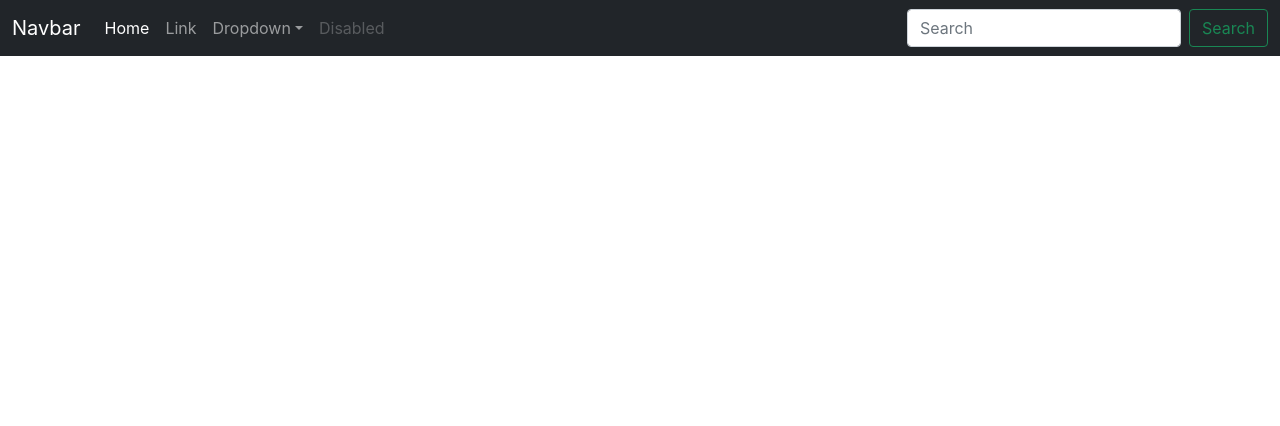
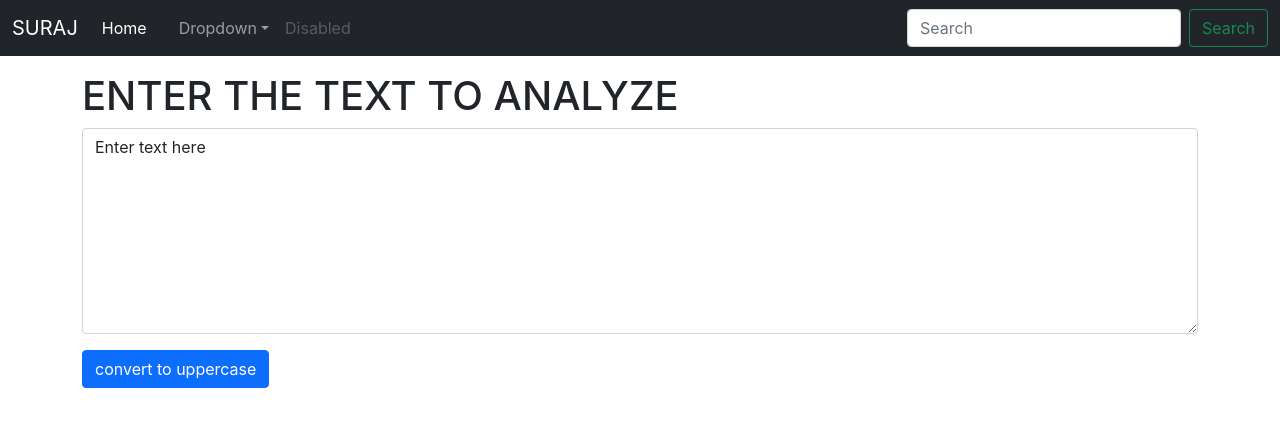
Before and after one commit to SURAJ-SHARMA27/text_analayzer, a React (Create React App) app: page / in a window 1280 px wide. Shown: the top 426 px of the page. Built offline with nearby package versions, Linux system fonts and the light colour scheme.

Commit message:
second commit

```diff
--- a/src/App.js
+++ b/src/App.js
@@ -1,46 +1,16 @@
 
 import './App.css';
-
+import Navbar from './components/Navbar'
+import TextForm from './components/TextForm'
 function App() {
   return (
  <>
 
- <nav className="navbar navbar-expand-lg navbar-dark bg-dark">
-  <div className="container-fluid">
-    <a className="navbar-brand" href="/">Navbar</a>
-    <button className="navbar-toggler" type="button" data-bs-toggle="collapse" data-bs-target="#navbarSupportedContent" aria-controls="navbarSupportedContent" aria-expanded="false" aria-label="Toggle navigation">
-      <span className="navbar-toggler-icon"></span>
-    </button>
-    <div className="collapse navbar-collapse" id="navbarSupportedContent">
-      <ul className="navbar-nav me-auto mb-2 mb-lg-0">
-        <li className="nav-item">
-          <a className="nav-link active" aria-current="page" href="/">Home</a>
-        </li>
-        <li className="nav-item">
-          <a className="nav-link" href="/">Link</a>
-        </li>
-        <li className="nav-item dropdown">
-          <a className="nav-link dropdown-toggle" href="/" id="navbarDropdown" role="button" data-bs-toggle="dropdown" aria-expanded="false">
-            Dropdown
-          </a>
-          <ul className="dropdown-menu" aria-labelledby="navbarDropdown">
-            <li><a className="dropdown-item" href="/">Action</a></li>
-            <li><a className="dropdown-item" href="/">Another action</a></li>
-            <li><hr className="dropdown-divider"/></li>
-            <li><a className="dropdown-item" href="/">Something else here</a></li>
-          </ul>
-        </li>
-        <li className="nav-item">
-          <a className="nav-link disabled">Disabled</a>
-        </li>
-      </ul>
-      <form className="d-flex">
-        <input className="form-control me-2" type="search" placeholder="Search" aria-label="Search"/>
-        <button className="btn btn-outline-success" type="submit">Search</button>
-      </form>
-    </div>
-  </div>
-</nav>
+{/* <Navbar title="options" link="click for more"/>*/}
+<Navbar/>
+<div className="container my-3">
+<TextForm heading="ENTER THE TEXT TO ANALYZE"/>
+</div>
 
  </>
   );
--- /dev/null
+++ b/src/components/Navbar.js
@@ -0,0 +1,55 @@
+import React from 'react'
+import PropTypes from 'prop-types'
+
+export default function Navbar(props) {
+    return (
+
+
+ <nav className="navbar navbar-expand-lg navbar-dark bg-dark">
+  <div className="container-fluid">
+    <a className="navbar-brand" href="/">{props.title}</a>
+    <button className="navbar-toggler" type="button" data-bs-toggle="collapse" data-bs-target="#navbarSupportedContent" aria-controls="navbarSupportedContent" aria-expanded="false" aria-label="Toggle navigation">
+      <span className="navbar-toggler-icon"></span>
+    </button>
+    <div className="collapse navbar-collapse" id="navbarSupportedContent">
+      <ul className="navbar-nav me-auto mb-2 mb-lg-0">
+        <li className="nav-item">
+          <a className="nav-link active" aria-current="page" href="/">Home</a>
+        </li>
+        <li className="nav-item">
+          <a className="nav-link" href="/">{props.link}</a>
+        </li>
+        <li className="nav-item dropdown">
+          <a className="nav-link dropdown-toggle" href="/" id="navbarDropdown" role="button" data-bs-toggle="dropdown" aria-expanded="false">
+            Dropdown
+          </a>
+          <ul className="dropdown-menu" aria-labelledby="navbarDropdown">
+            <li><a className="dropdown-item" href="/">Action</a></li>
+            <li><a className="dropdown-item" href="/">Another action</a></li>
+            <li><hr className="dropdown-divider"/></li>
+            <li><a className="dropdown-item" href="/">Something else here</a></li>
+          </ul>
+        </li>
+        <li className="nav-item">
+          <a href="/" className="nav-link disabled">Disabled</a>
+        </li>
+      </ul>
+      <form className="d-flex">
+        <input className="form-control me-2" type="search" placeholder="Search" aria-label="Search"/>
+        <button className="btn btn-outline-success" type="submit">Search</button>
+      </form>
+    </div>
+  </div>
+</nav>
+
+    )
+}
+
+Navbar.propTypes = {
+    title:PropTypes.string.isRequired,
+    aboutText:PropTypes.string.isRequired
+}
+Navbar.defaultProps={
+    title:'SURAJ',
+    aboutText:'About text here'
+};
--- /dev/null
+++ b/src/components/TextForm.js
@@ -0,0 +1,25 @@
+import React,{useState} from 'react'
+
+export default function TextForm(props) {
+  const handleUpClick =()=>{
+    console.log("Uppercase was clicked"+text);
+    let newText=text.toUpperCase();
+    setText(newText);
+  }
+  const handleOnChange =(event)=>{
+    setText(event.target.value);
+  }
+    const [text,setText]=useState('Enter text here');
+    return (
+    <div>
+        <h1>{props.heading}</h1>
+<div className="mb-3">
+
+  <textarea className="form-control" value={text} onChange={handleOnChange} id="txt" rows="8"></textarea>
+</div>
+
+        <button className="btn btn-primary" onClick={handleUpClick}
+        >convert to uppercase</button>
+        </div>
+    )
+}
```
